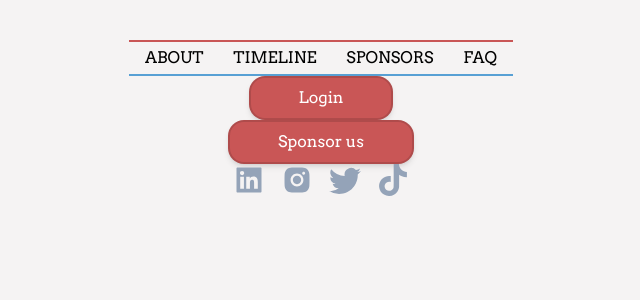
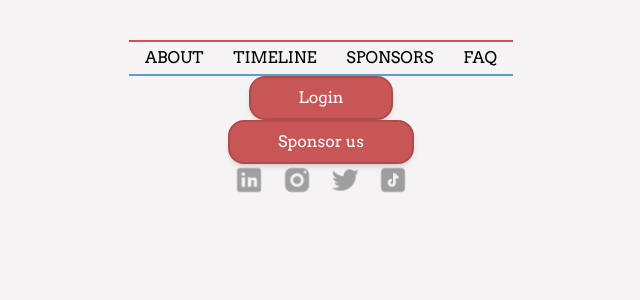
Before and after one commit to yu-hacks/yuHacks_client, a Next.js app: page / in a window 1280 px wide. Shown: the top 300 px of the page, without its empty margins (319-959 px from the left). Built offline with nearby package versions, Linux system fonts and the light colour scheme.

Commit message:
Update Social component with downloaded images

```diff
--- a/src/components/common/Socials.component.tsx
+++ b/src/components/common/Socials.component.tsx
@@ -1,15 +1,17 @@
 import React from 'react'
-import { AiFillInstagram, AiFillLinkedin } from 'react-icons/ai'
-import { BsTwitter } from 'react-icons/bs'
-import { SiTiktok } from 'react-icons/si'
+import Image from 'next/image'
+import linkedin from '@/public/images/LinkedIn.png'
+import instagram from '@/public/images/Instagram.png'
+import twitter from '@/public/images/Twitter.png'
+import tiktok from '@/public/images/TikTok.png'
 const Socials = () => {
     return (
         <div className='flex justify-center items-center'>
             <ul className="list-none w-44 flex justify-between">
-                <li><a href="/"><AiFillLinkedin className="text-slate-400 w-8 h-8" /></a></li>
-                <li><a href="/"><AiFillInstagram className="text-slate-400 w-8 h-8" /></a></li>
-                <li><a href="/"><BsTwitter className="text-slate-400 w-8 h-8" /></a></li>
-                <li><a href="/"><SiTiktok className="text-slate-400 w-8 h-8" /></a></li>
+                <li><a href="/"><Image src={linkedin} className=" w-8 h-8" alt={'linkedin'} /></a></li>
+                <li><a href="/"><Image src={instagram} className=" w-8 h-8" alt={'instagram'} /></a></li>
+                <li><a href="/"><Image src={twitter} className=" w-8 h-8" alt={'twitter'} /></a></li>
+                <li><a href="/"><Image src={tiktok} className=" w-8 h-8" alt={'tiktok'} /></a></li>
             </ul>
         </div>
     )
```
